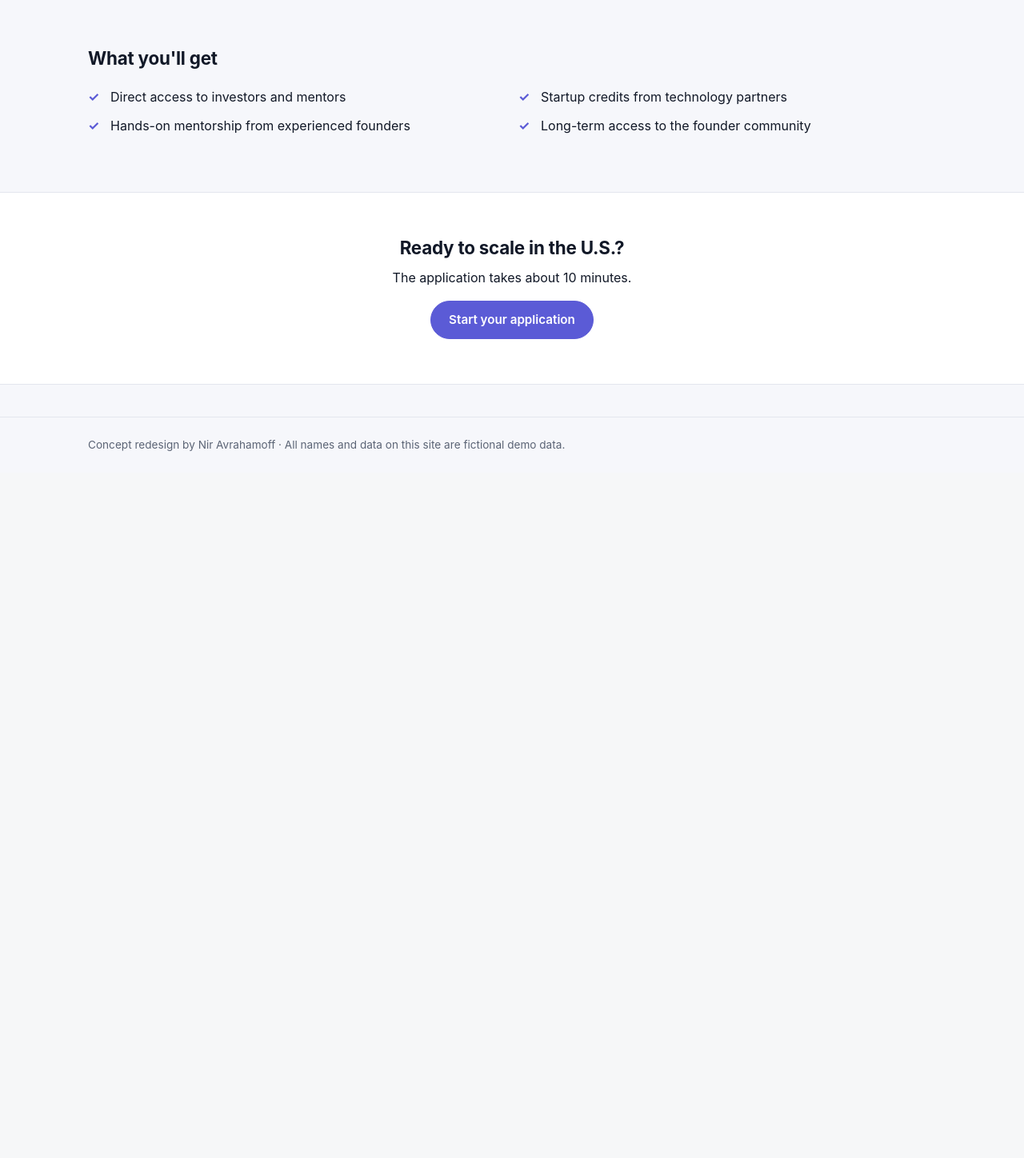
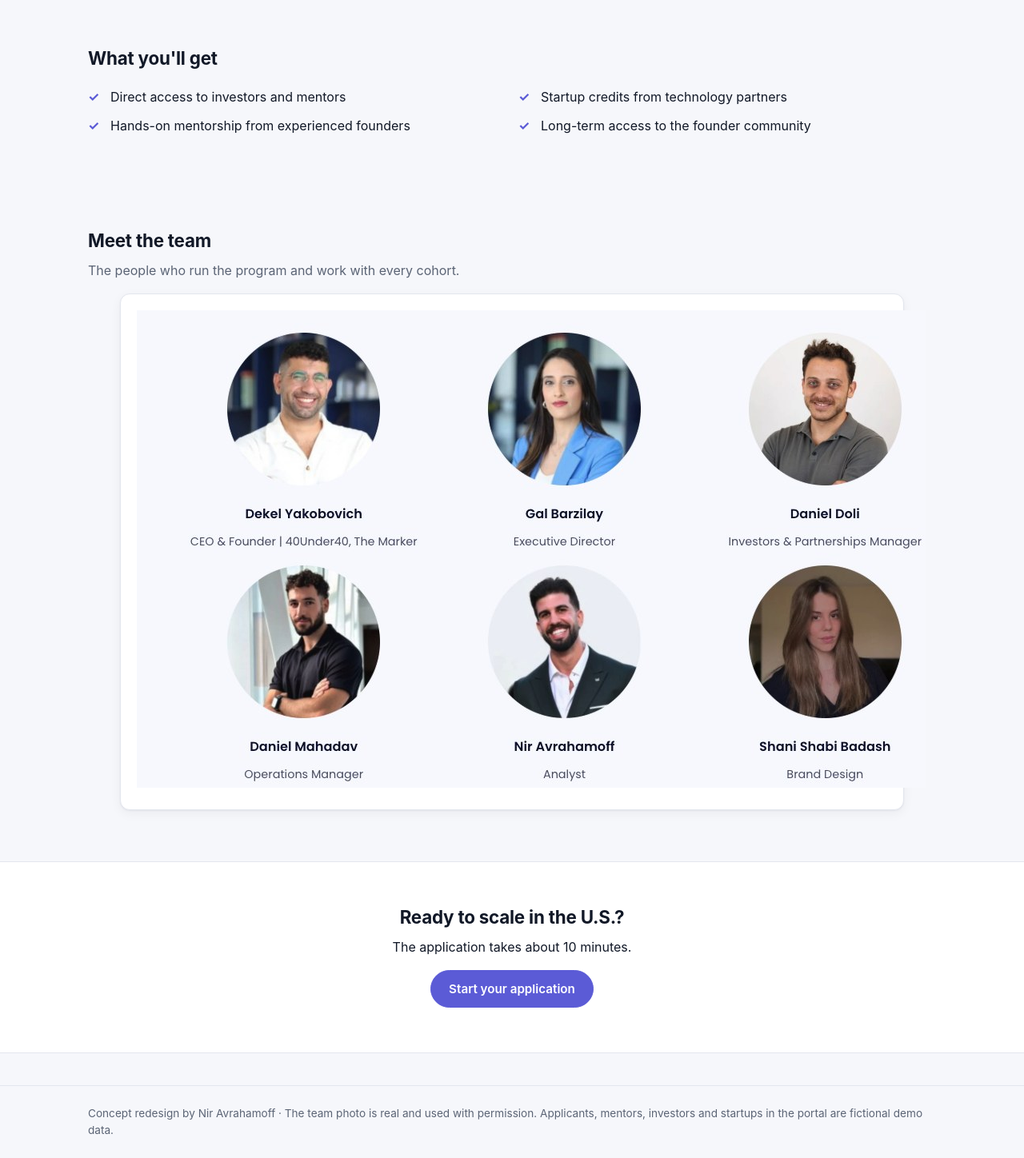
Before and after one commit to NirAvrahamoff/genesis-accelerator-portal, a Flask app: page / in a window 1280 px wide. Shown: the part 1032-2480 px from the top of the page at 80% size. Before the commit the page ends 1596 px from the top, so only its background shows below. Run offline with Flask 3, Linux system fonts and the light colour scheme.

Commit message:
Add Meet the team section to landing page

```diff
--- a/templates/base.html
+++ b/templates/base.html
@@ -28,7 +28,7 @@
     {% block content %}{% endblock %}
   </main>
   <footer class="site-footer">
-    <div class="container">Concept redesign by Nir Avrahamoff · All names and data on this site are fictional demo data.</div>
+    <div class="container">Concept redesign by Nir Avrahamoff · The team photo is real and used with permission. Applicants, mentors, investors and startups in the portal are fictional demo data.</div>
   </footer>
   {% block scripts %}{% endblock %}
 </body>
--- a/templates/landing.html
+++ b/templates/landing.html
@@ -46,6 +46,14 @@
   </ul>
 </section>
 
+<section class="container section">
+  <h2>Meet the team</h2>
+  <p class="muted">The people who run the program and work with every cohort.</p>
+  <figure class="team-photo card">
+    <img src="{{ url_for('static', filename='img/genesis-team.jpg') }}" alt="The Genesis Accelerator team: CEO and founder, executive director, investors and partnerships manager, operations manager, analyst and brand designer" loading="lazy">
+  </figure>
+</section>
+
 <section class="cta-band">
   <div class="container narrow center">
     <h2>Ready to scale in the U.S.?</h2>
```
